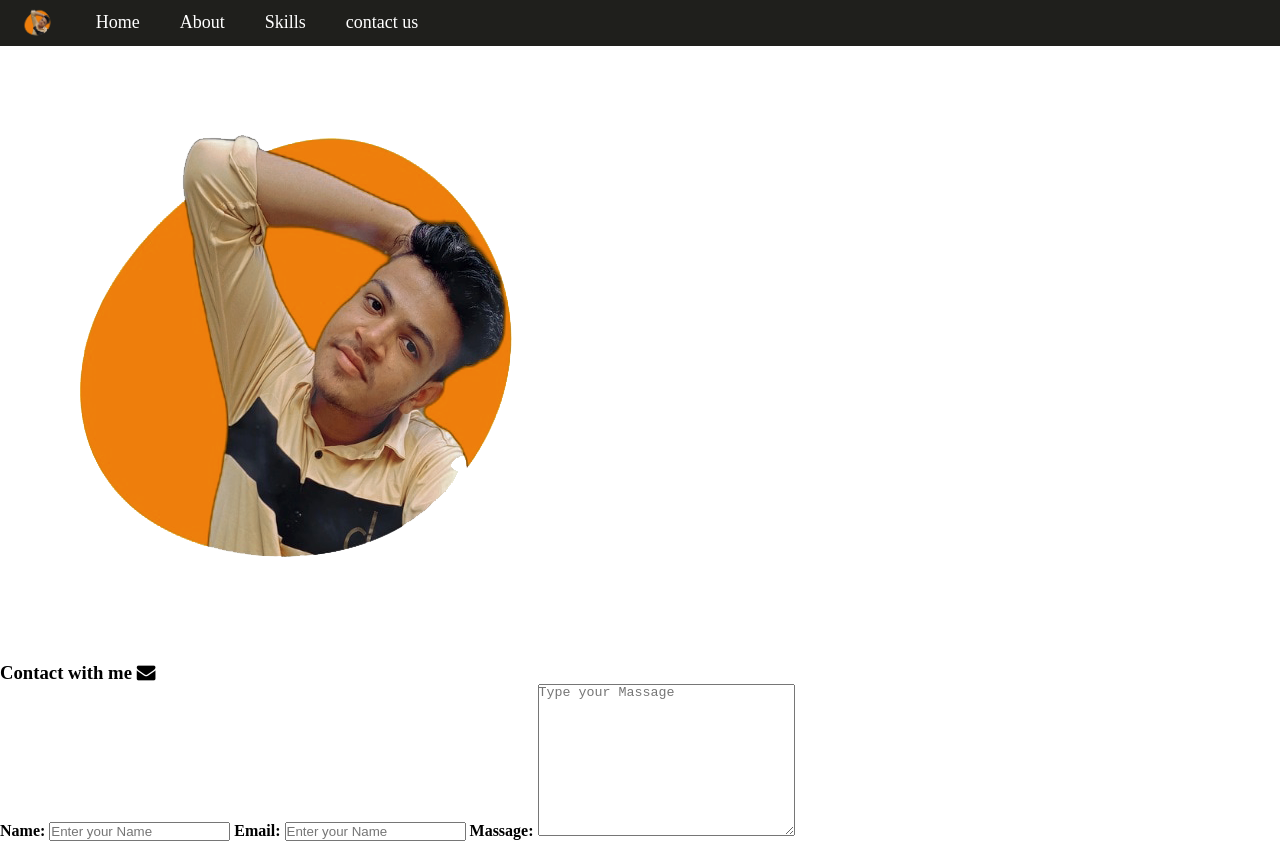
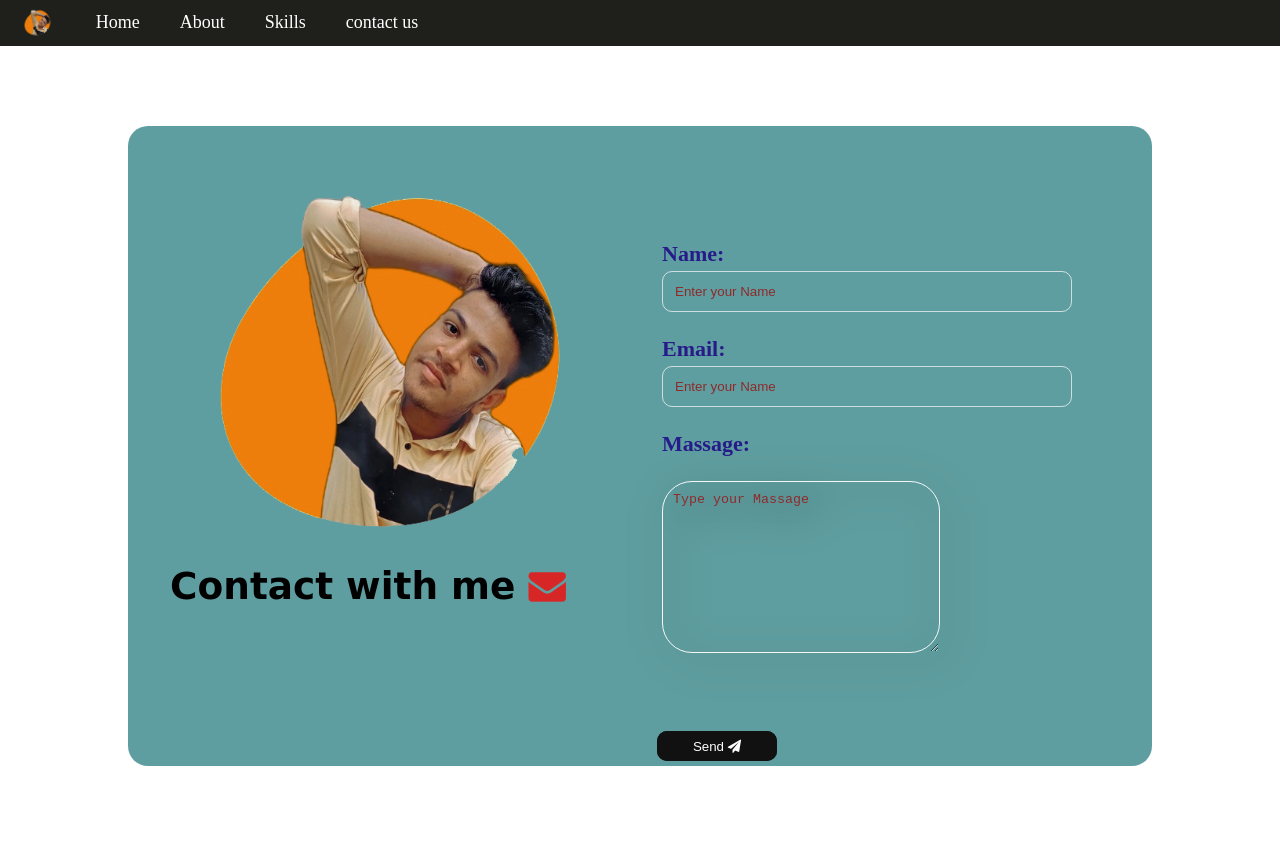
Before and after one commit to Niteshcodes/portfolio, a plain HTML site: page form.html in a window 1280 px wide. Shown: the top 844 px of the page. Drawn offline with Linux system fonts and the light colour scheme.

Commit message:
Update style.css

```diff
--- a/style.css
+++ b/style.css
@@ -245,7 +245,7 @@ nav ul li img {
     margin-bottom: 23px;
 }
 .m1{
-    margin: 8px 22px;
+    margin: 0px 2px;
 }
 
 
@@ -293,3 +293,90 @@ nav ul li img {
     padding: 0 13px;
     cursor: pointer;
 }
+.soc i:hover{
+    font-size: 23px;
+    color: #ff0000;
+}
+
+
+/* Form-----> */
+
+.form{
+    width: 80vw;
+    height: 80vh;
+    background-color: cadetblue;
+    display: flex;
+    justify-content: space-between;
+    margin: 10vh 10vw;
+    border-radius: 20px;
+}
+.photo img{
+    width: 60vh;
+    /* margin-left: 12px; */
+    position: relative;
+    left: 30px;
+
+}
+.photo h3{
+    position: relative;
+    bottom: 50px;
+
+        font-family: 'Dancing Script', cursive;
+
+}
+.photo h3 i{
+    color: rgb(215, 38, 38);
+}
+
+.photo{
+    text-align: center;
+    font-size: 32px;
+}
+.data{
+    display: flex;
+
+    align-items: center;
+    position: relative;
+    right: 10vh;
+
+
+}
+
+.data form strong{
+    display: flex;
+    flex-direction: column;
+    color: rgb(38, 27, 137);
+    margin-top:20px ;
+    font-size: 22px;
+}
+.data form input {
+    width: 30vw;
+    margin: 4px 0;
+    padding: 12px;
+    border-radius: 10px;
+    border: 1px solid rgba(255, 253, 254, 0.692);
+    background-color: transparent;
+    color: rgb(1, 1, 1);
+}
+
+::placeholder{
+    color: rgb(143, 42, 42);
+    opacity: 100;
+}
+.data form textarea{
+    width:20vw;
+    margin:4px 0;
+    padding:10px;
+    border-radius:30px ;
+    border:1px solid rgb(246, 246, 246);
+    background-color: transparent;
+    filter: drop-shadow(6px 7px 20px black);
+    position: relative;
+    top: 20px;
+}
+
+.data form button{
+    width: 120px;
+
+    /* bottom: 140px; */
+}
```
